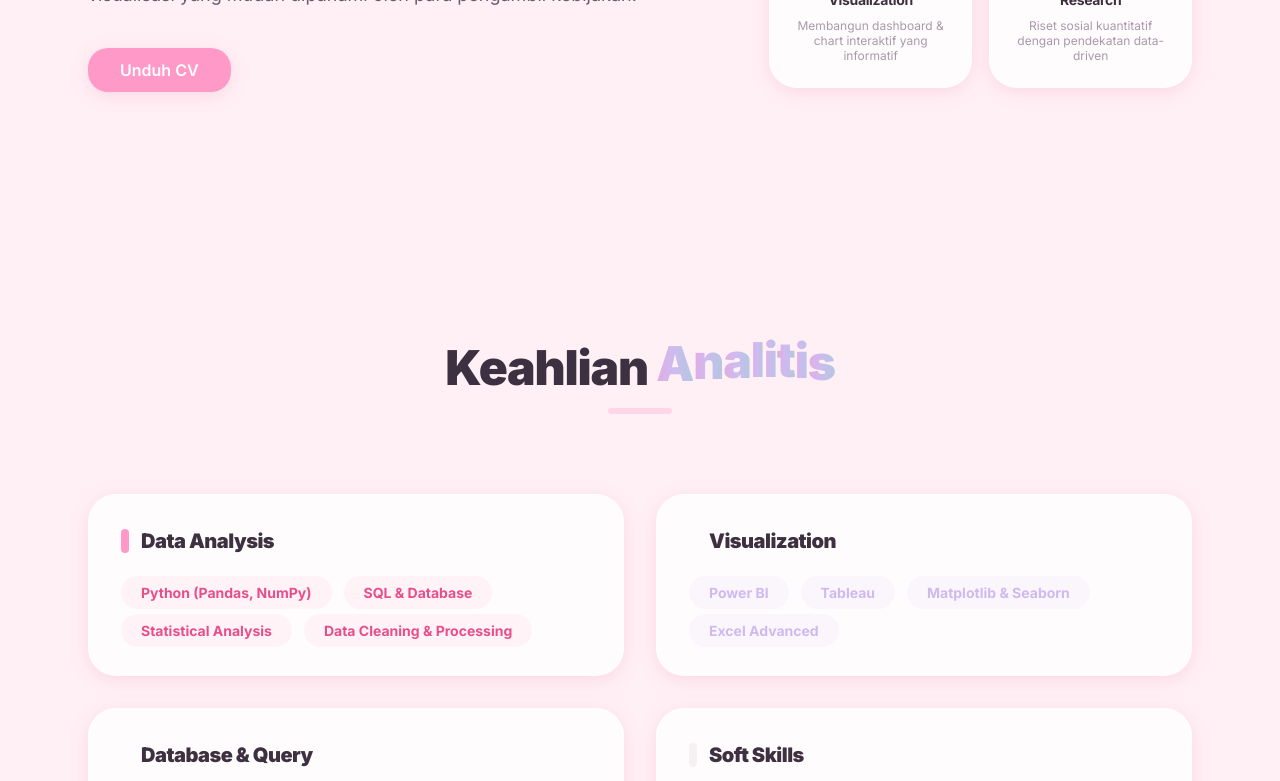
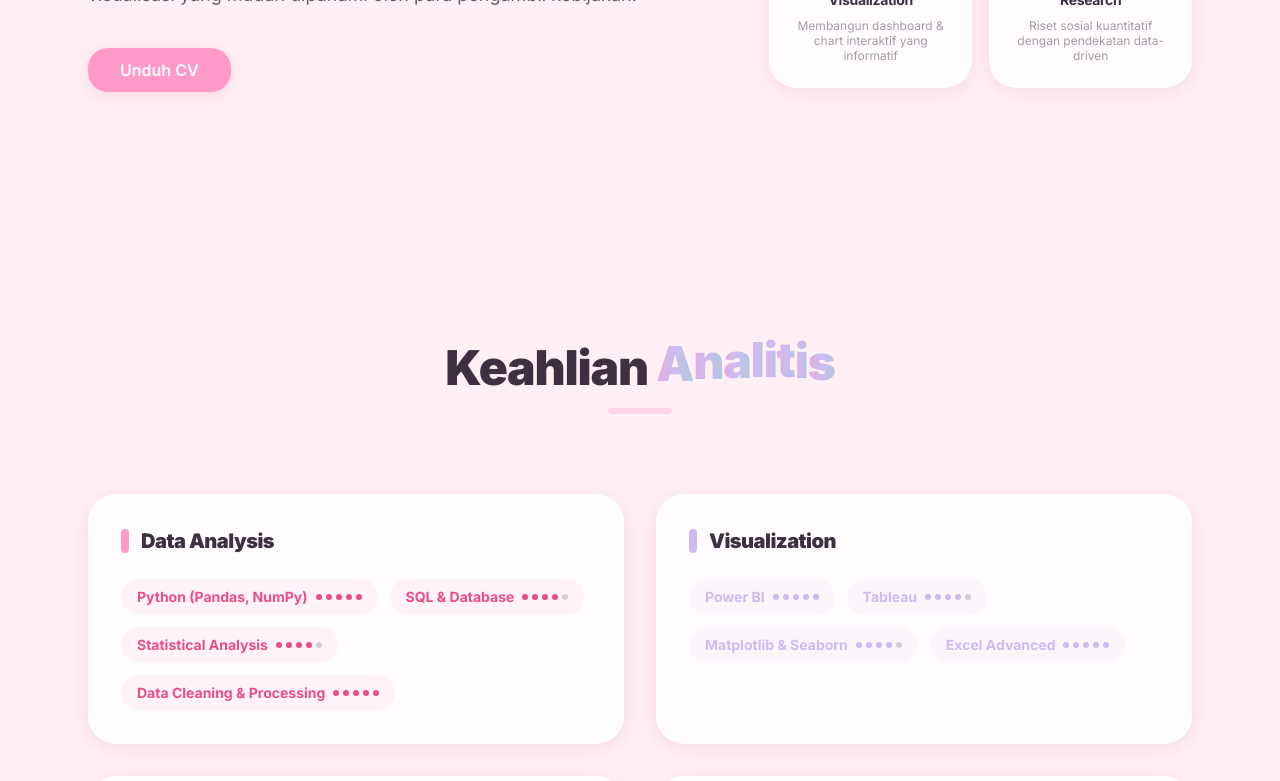
Before and after one commit to el-pablos/web-porto-salsa, a Next.js app: page / in a window 1280 px wide. Shown: the part 1300-2081 px from the top of the page. Built offline with nearby package versions, Linux system fonts and the light colour scheme.

Commit message:
improve: skills dengan level indicator dots dan decorative blobs background
el-pablos <yeteprem.end23juni@gmail.com>

```diff
--- a/src/components/Skills.tsx
+++ b/src/components/Skills.tsx
@@ -1,30 +1,143 @@
-'use client';
+"use client";
 
-import { motion } from 'framer-motion';
-import { useInView } from 'react-intersection-observer';
-import portfolioData from '@/data/portfolio.json';
-import { StaggerReveal } from '@/components/effects/StaggerReveal';
-import { WaveText } from '@/components/effects/WaveText';
+import { motion } from "framer-motion";
+import { useInView } from "react-intersection-observer";
+import portfolioData from "@/data/portfolio.json";
+import { StaggerReveal } from "@/components/effects/StaggerReveal";
+import { WaveText } from "@/components/effects/WaveText";
 
 type SkillCategory = {
   label: string;
   key: keyof typeof portfolioData.skills;
   bgClass: string;
   textClass: string;
+  dotColorClass: string;
+};
+
+// Hardcoded skill levels (1-5) karena data portfolio.json tidak punya level
+const skillLevels: Record<string, number> = {
+  // Data Analysis
+  "Python (Pandas, NumPy)": 5,
+  "SQL & Database": 4,
+  "Statistical Analysis": 4,
+  "Data Cleaning & Processing": 5,
+  // Visualization
+  "Power BI": 5,
+  Tableau: 4,
+  "Matplotlib & Seaborn": 4,
+  "Excel Advanced": 5,
+  // Database & Query
+  "SQL & PostgreSQL": 4,
+  "Google Sheets Advanced": 5,
+  "ETL & Data Pipeline": 3,
+  "Data Warehousing Basics": 3,
+  // Soft Skills
+  "Research & Analysis": 5,
+  "Report Writing": 4,
+  "Team Collaboration": 5,
+  "Critical Thinking": 4,
 };
 
 const categories: SkillCategory[] = [
-  { label: 'Data Analysis', key: 'dataAnalysis', bgClass: 'bg-primary/10', textClass: 'text-primary-dark' },
-  { label: 'Visualization', key: 'visualization', bgClass: 'bg-accent/10', textClass: 'text-accent' },
-  { label: 'Database & Query', key: 'databaseQuery', bgClass: 'bg-secondary/10', textClass: 'text-secondary' },
-  { label: 'Soft Skills', key: 'softSkills', bgClass: 'bg-neutral/5', textClass: 'text-neutral' },
+  {
+    label: "Data Analysis",
+    key: "dataAnalysis",
+    bgClass: "bg-primary/10",
+    textClass: "text-primary-dark",
+    dotColorClass: "bg-primary-dark",
+  },
+  {
+    label: "Visualization",
+    key: "visualization",
+    bgClass: "bg-accent/10",
+    textClass: "text-accent",
+    dotColorClass: "bg-accent",
+  },
+  {
+    label: "Database & Query",
+    key: "databaseQuery",
+    bgClass: "bg-secondary/10",
+    textClass: "text-secondary",
+    dotColorClass: "bg-secondary",
+  },
+  {
+    label: "Soft Skills",
+    key: "softSkills",
+    bgClass: "bg-neutral/5",
+    textClass: "text-neutral",
+    dotColorClass: "bg-neutral",
+  },
 ];
+
+// Komponen untuk menampilkan level dots dengan animasi
+interface SkillLevelDotsProps {
+  level: number;
+  maxLevel?: number;
+  colorClass: string;
+  isVisible: boolean;
+  delayOffset?: number;
+}
+
+function SkillLevelDots({
+  level,
+  maxLevel = 5,
+  colorClass,
+  isVisible,
+  delayOffset = 0,
+}: SkillLevelDotsProps) {
+  return (
+    <div className="flex items-center gap-1 ml-2 shrink-0">
+      {Array.from({ length: maxLevel }, (_, i) => {
+        const isFilled = i < level;
+        return (
+          <motion.span
+            key={i}
+            className={`w-1.5 h-1.5 rounded-full ${isFilled ? colorClass : "bg-neutral/20"}`}
+            initial={{ scale: 0, opacity: 0 }}
+            animate={
+              isVisible ? { scale: 1, opacity: 1 } : { scale: 0, opacity: 0 }
+            }
+            transition={{
+              type: "spring",
+              stiffness: 400,
+              damping: 15,
+              delay: delayOffset + i * 0.08,
+            }}
+          />
+        );
+      })}
+    </div>
+  );
+}
 
 export function Skills() {
   const { ref, inView } = useInView({ triggerOnce: true, threshold: 0.1 });
 
   return (
-    <section id="skill" className="section-container" ref={ref}>
+    <section
+      id="skill"
+      className="section-container relative overflow-hidden"
+      ref={ref}
+    >
+      {/* Decorative Blobs */}
+      <div className="absolute inset-0 pointer-events-none">
+        <div
+          className="absolute -top-20 -left-32 w-80 h-80 bg-secondary/12 blur-3xl rounded-full"
+          style={{
+            animation:
+              "blob-morph 14s ease-in-out infinite, float 7s ease-in-out infinite",
+          }}
+        />
+        <div
+          className="absolute -bottom-32 -right-20 w-96 h-96 bg-accent/10 blur-3xl rounded-full"
+          style={{
+            animation:
+              "blob-morph 16s ease-in-out infinite reverse, float 9s ease-in-out infinite 3s",
+          }}
+        />
+      </div>
+      {/* Content */}
+      <div className="relative z-10">
         <motion.div
           initial={{ opacity: 0, y: 20 }}
           animate={inView ? { opacity: 1, y: 0 } : {}}
@@ -47,23 +160,32 @@ export function Skills() {
               className="card-soft"
             >
               <h3 className="text-xl font-black mb-6 flex items-center gap-3">
-              <span className={`w-2 h-6 rounded-full ${cat.bgClass.replace('/10', '')}`} />
+                <span
+                  className={`w-2 h-6 rounded-full ${cat.bgClass.replace("/10", "")}`}
+                />
                 {cat.label}
               </h3>
               <StaggerReveal className="flex flex-wrap gap-3">
-              {portfolioData.skills[cat.key].map((skill) => (
+                {portfolioData.skills[cat.key].map((skill, skillIndex) => (
                   <span
                     key={skill}
-                  className={`px-5 py-2 rounded-soft-md text-sm font-bold ${cat.bgClass} ${cat.textClass}
+                    className={`inline-flex items-center px-4 py-2 rounded-soft-md text-sm font-bold ${cat.bgClass} ${cat.textClass}
                                hover:scale-105 transition-transform duration-200 cursor-default`}
                   >
                     {skill}
+                    <SkillLevelDots
+                      level={skillLevels[skill] ?? 3}
+                      colorClass={cat.dotColorClass}
+                      isVisible={inView}
+                      delayOffset={catIndex * 0.1 + skillIndex * 0.06 + 0.3}
+                    />
                   </span>
                 ))}
               </StaggerReveal>
             </motion.div>
           ))}
         </div>
+      </div>
     </section>
   );
 }
```
Lines whose indentation alone changed are shown as unchanged.
